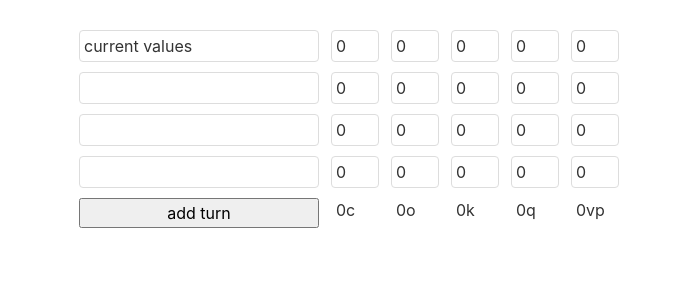
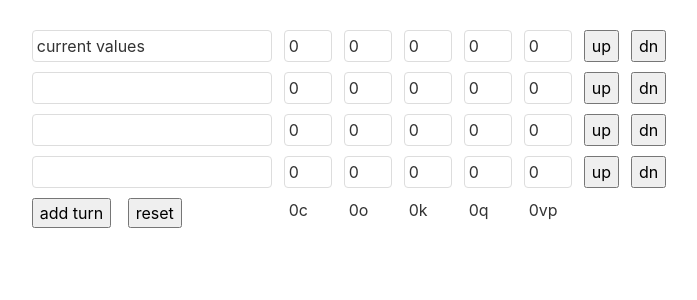
Before and after one commit to taylordolan/gaiaplanner, a Svelte app: page / in a window 1280 px wide. Shown: the top 300 px of the page, without its empty margins (291-988 px from the left). Built offline with nearby package versions, Linux system fonts and the light colour scheme.

Commit message:
row sorting

```diff
--- a/src/App.svelte
+++ b/src/App.svelte
@@ -9,27 +9,68 @@
     return total;
   }
 
+  // todo: create a ssot for what a turn looks like
   const addTurn = (t) => {
     t = [...t, {
       description: "",
-      resources: { credits: 0, ore: 0, knowledge: 0, qic: 0, vp: 0 }
+      resources: { credits: 0, ore: 0, knowledge: 0, qic: 0, vp: 0 },
+      id: t.length,
     }];
+    $turns = t;
+  }
+
+  const moveTurn = (arr, index, dir) => {
+    const dest = index + dir;
+    var element = arr[index];
+    arr.splice(index, 1);
+    arr.splice(dest, 0, element);
+    $turns = arr;
+  }
+
+  const resetTurns = (t) => {
+    t = [
+      {
+        description: "current values",
+        resources: { credits: 0, ore: 0, knowledge: 0, qic: 0, vp: 0 },
+        id: 0,
+      },
+      {
+        description: "",
+        resources: { credits: 0, ore: 0, knowledge: 0, qic: 0, vp: 0 },
+        id: 1,
+      },
+      {
+        description: "",
+        resources: { credits: 0, ore: 0, knowledge: 0, qic: 0, vp: 0 },
+        id: 2,
+      },
+      {
+        description: "",
+        resources: { credits: 0, ore: 0, knowledge: 0, qic: 0, vp: 0 },
+        id: 3,
+      },
+    ]
     $turns = t;
   }
 </script>
 
 <main>
   <div class="plan">
-    {#each $turns as turn, i}
+    {#each $turns as turn, i (turn.id)}
     <div class="turn">
       <input class="input input-description" bind:value={turn.description}>
       {#each Object.entries(turn.resources) as resource}
         <input class="input input-resource" type="number" bind:value={turn.resources[resource[0]]}>
       {/each}
+      <button class="button-move" on:click={moveTurn($turns, i, -1)}>up</button>
+      <button class="button-move" on:click={moveTurn($turns, i, 1)}>dn</button>
     </div>
     {/each}
     <div class="footer">
-      <button on:click={addTurn($turns)}>add turn</button>
+      <div class="buttons-wrapper">
+        <button class="button-add" on:click={addTurn($turns)}>add turn</button>
+        <button class="button-reset" on:click={resetTurns($turns)}>reset</button>
+      </div>
       <span class="total">{getTotal($turns, "credits")}c</span>
       <span class="total">{getTotal($turns, "ore")}o</span>
       <span class="total">{getTotal($turns, "knowledge")}k</span>
@@ -65,7 +106,8 @@
     border-radius: 4px;
   }
 
-  .input-description {
+  .input-description,
+  .buttons-wrapper {
     width: 240px;
   }
 
@@ -88,7 +130,8 @@
     padding: 0 5px;
   }
 
-  .footer button {
-    flex: 1 1 auto;
+  .button-reset,
+  .button-move {
+    margin-left: 12px;
   }
 </style>
--- a/src/stores.js
+++ b/src/stores.js
@@ -1,28 +1,32 @@
-import { writable } from "svelte/store"
+import { readable, writable } from "svelte/store"
 
-const defaultTurns = [
+const d = [
   {
     description: "current values",
-    resources: { credits: 0, ore: 0, knowledge: 0, qic: 0, vp: 0 }
+    resources: { credits: 0, ore: 0, knowledge: 0, qic: 0, vp: 0 },
+    id: 0,
   },
   {
     description: "",
-    resources: { credits: 0, ore: 0, knowledge: 0, qic: 0, vp: 0 }
+    resources: { credits: 0, ore: 0, knowledge: 0, qic: 0, vp: 0 },
+    id: 1,
   },
   {
     description: "",
-    resources: { credits: 0, ore: 0, knowledge: 0, qic: 0, vp: 0 }
+    resources: { credits: 0, ore: 0, knowledge: 0, qic: 0, vp: 0 },
+    id: 2,
   },
   {
     description: "",
-    resources: { credits: 0, ore: 0, knowledge: 0, qic: 0, vp: 0 }
+    resources: { credits: 0, ore: 0, knowledge: 0, qic: 0, vp: 0 },
+    id: 3,
   },
 ]
 
 const itemName = "turns";
 const retrieved = localStorage.getItem(itemName);
 const parsed = JSON.parse(retrieved);
-export const turns = writable(parsed === null ? defaultTurns : parsed);
+export const turns = writable(parsed === null ? d : parsed);
 
 turns.subscribe(value =>
   localStorage.setItem(itemName, JSON.stringify(value))
```
Also changed, not shown: notes.txt.
